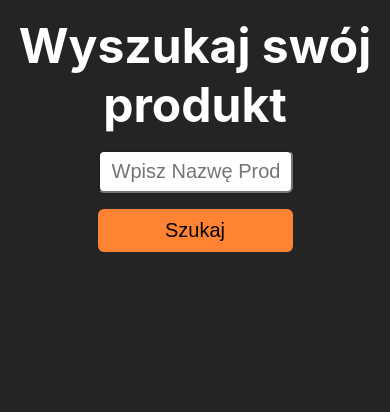
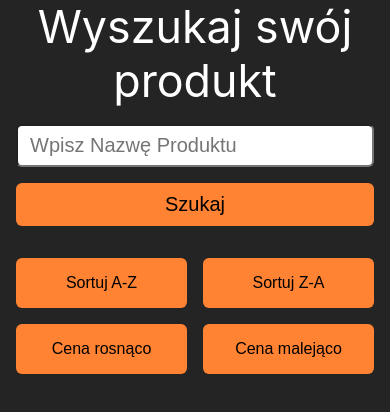
Before and after one commit to KBulka/Projekt_ceneo, a React (Vite) app in the folder PROJEKT/: page / in a window 390 px wide. Shown: the top 412 px of the page. Built offline with nearby package versions, Linux system fonts and the light colour scheme.

Commit message:
responsive design

```diff
--- a/PROJEKT/src/App.css
+++ b/PROJEKT/src/App.css
@@ -11,28 +11,36 @@
 }
 
 body {
-  min-height: 100vh;
+  min-height: 100dvh;
   width: 100vw;
   display: flex;
   justify-content: center;
 }
 
 #root{
-  width: 100vw;
-  display: flex;
-  justify-content: center;
-  padding: 1rem 0;
-}
-
-.container{
   width: clamp(500px, 55%, 1200px);
   display: flex;
   flex-direction: column;
   gap: 16px;
   text-align: center;
+}
 
-    h1{
+form{
+  width: 100%;
+  display: flex;
+  flex-direction: column;
+  justify-content: center;
+  gap: 1rem;
+
+  @media screen and (max-width: 600px){
+    padding: 0 1rem;
+  }
+
+  label{
     font-size: 3rem;
+
+    @media screen and (max-width: 600px){
+      font-size: 2.8rem;
     }
   }
 
@@ -44,14 +52,19 @@ body {
     text-transform: capitalize;
 
     &:focus{
-    outline: 1px solid #FF8333;
+      outline: 3px solid #FF8333;
+    }
+    @media screen and (max-width: 600px){
+      width: 100%;
+      margin: 0;
+      padding: 8px 12px;
     }
   }
 
   #searchBtn{
     font-size: 20px;
     padding: 10px 2rem;
-  margin: 0 25%;
+    margin: 0 25% 2rem 25%;
     background-color: #FF8333;
     border: none;
     border-radius: 6px;
@@ -61,6 +74,12 @@ body {
       background-color: transparent;
       outline: 1px solid #FF8333;
       color: #FF8333;
+    }
+
+    @media screen and (max-width: 600px){
+      width: 100%;
+      margin: 0 0 1rem 0;
+    }
   }
 }
 
@@ -75,6 +94,9 @@ body {
   color: #fff;
   text-decoration: none;
   gap: 1rem;
+  @media screen and (max-width:600px){
+    padding: 0 1rem;
+  }
   &:visited .productInfo h2
   {
     color: #FF8333;
@@ -84,6 +106,12 @@ body {
     max-height: 200px;
     min-width: 200px;
     max-width: 200px;
+    @media screen and (max-width:600px){
+      min-height: 180px;
+      max-height: 180px;
+      min-width: 180px;
+      max-width: 180px;
+    }
   }
   .productInfo{
     display: flex;
@@ -91,9 +119,50 @@ body {
     width: 100%;
     text-align: left;
     justify-content: space-around;
+
+    h2{
+      font-size: 1.2rem;
+    }
     b{
       color: #FF8333;
-      font-size: 24px;
+      font-size: 28px;
     }
   }
 }
+
+.sortingOptions
+{
+  display: flex;
+  gap: 1rem;
+  justify-content: center;
+
+  @media screen and (max-width:600px){
+    display: grid;
+    grid-template-columns: 1fr 1fr;
+    padding: 0 1rem;
+  }
+  button{
+    width: 100%;
+    padding: 1rem 8px;
+    font-size: 18px;
+    background-color: #FF8333;
+    border: none;
+    border-radius: 6px;
+    cursor: pointer;
+
+    @media screen and (max-width:600px){
+      font-size: 16px;
+    }
+
+    &:hover{
+      background-color: transparent;
+      outline: 1px solid #FF8333;
+      color: #FF8333;
+    }
+    &.active{
+      background-color: transparent;
+      outline: 1px solid #FF8333;
+      color: #FF8333;
+    }
+  }
+}
--- a/PROJEKT/src/App.jsx
+++ b/PROJEKT/src/App.jsx
@@ -5,8 +5,10 @@ import ProductList from './components/productList';
 function App() {
     const [searchInput, setSearchInput] = useState('');
     const [products, setProducts] = useState([]);
+    const [activeButton, setActiveButton] = useState(null);
 
-    const fetchData = () => {
+    const fetchData = (event) => {
+        event.preventDefault()
         fetch('http://localhost:3000/', {
             method: 'POST',
             headers: {
@@ -16,8 +18,19 @@ function App() {
         })
         .then(response => response.json())
         .then(data => {
-            setProducts(data);
+            const productsWithFloatPrice = data.map(product => {
+                const priceWithoutSpaces = product.price.replace(/\s/g, '');
+                const priceWithDot = priceWithoutSpaces.replace(',', '.');
+                const parsedPrice = parseFloat(priceWithDot).toFixed(2);
+                return {
+                    ...product,
+                    price: parsedPrice
+                };
+            });
+
+            setProducts(productsWithFloatPrice);
             console.log(data)
+            console.log(productsWithFloatPrice)
         })
         .catch(error => {
             console.error('Error:', error);
@@ -28,21 +41,60 @@ function App() {
         setSearchInput(event.target.value);
     };
 
+
+
+    const handleButtonClick = (buttonName) => {
+      setActiveButton(buttonName);
+    };
+
+    const sortByName = () => {
+        const sortedProducts = [...products].sort((a, b) => a.name.localeCompare(b.name));
+        setProducts(sortedProducts);
+        handleButtonClick('sortByName');
+      };
+
+      const sortByNameReverse = () => {
+        const sortedProducts = [...products].sort((a, b) => b.name.localeCompare(a.name));
+        setProducts(sortedProducts);
+        handleButtonClick('sortByNameReverse');
+      };
+
+      const sortByPriceAscending = () => {
+        const sortedProducts = [...products].sort((a, b) => parseFloat(a.price) - parseFloat(b.price));
+        setProducts(sortedProducts);
+        handleButtonClick('sortByPriceAscending');
+      };
+
+      const sortByPriceDescending = () => {
+        const sortedProducts = [...products].sort((a, b) => parseFloat(b.price) - parseFloat(a.price));
+        setProducts(sortedProducts);
+        handleButtonClick('sortByPriceDescending');
+      };
+
     return (
-        <div className='container'>
-            <h1>Wyszukaj swój produkt</h1>
-            <input
+        <>
+            <form onSubmit={fetchData}>
+                <label htmlFor="searchBar">Wyszukaj swój produkt</label>
+                <input
                 type="text"
                 name="searchBar"
                 id="searchBar"
                 placeholder="Wpisz nazwę produktu"
                 value={searchInput}
                 onChange={handleInputChange}
-            />
-            <button onClick={fetchData} id='searchBtn'>Szukaj</button>
+                />
+                <input id='searchBtn' type="submit" value="Szukaj" />
+            </form>
+
+            <div className="sortingOptions">
+                <button className={activeButton === 'sortByName' ? 'active' : ''} onClick={sortByName}>Sortuj A-Z</button>
+                <button className={activeButton === 'sortByNameReverse' ? 'active' : ''} onClick={sortByNameReverse}>Sortuj Z-A</button>
+                <button className={activeButton === 'sortByPriceAscending' ? 'active' : ''} onClick={sortByPriceAscending}>Cena rosnąco</button>
+                <button className={activeButton === 'sortByPriceDescending' ? 'active' : ''} onClick={sortByPriceDescending}>Cena malejąco</button>
+            </div>
 
             <ProductList products={products} />
-        </div>
+        </>
     );
 }
 
```
Also changed, not shown: 1 other file (tests, documents, lock files or other folders). Lines whose indentation alone changed are shown as unchanged.
